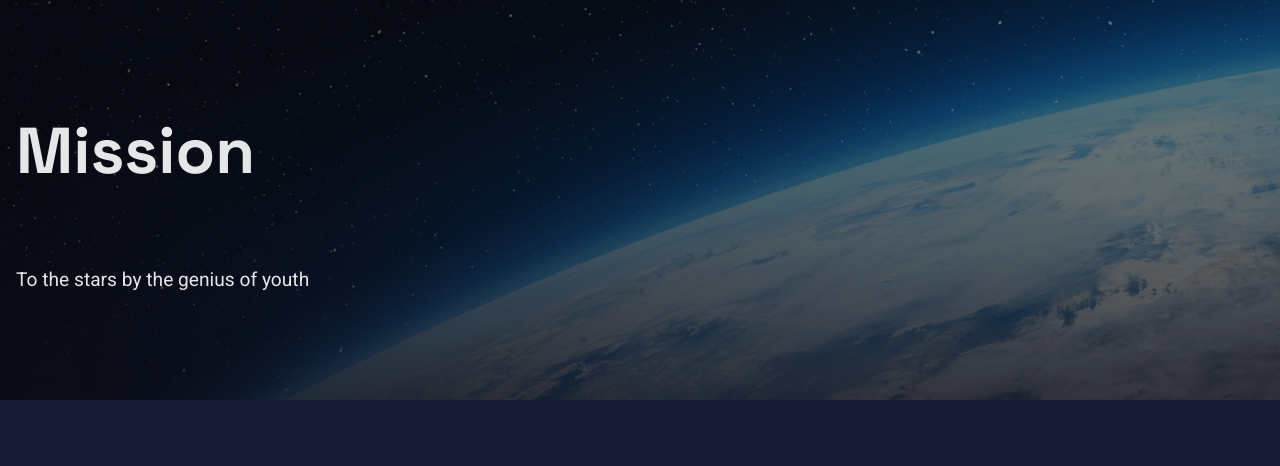
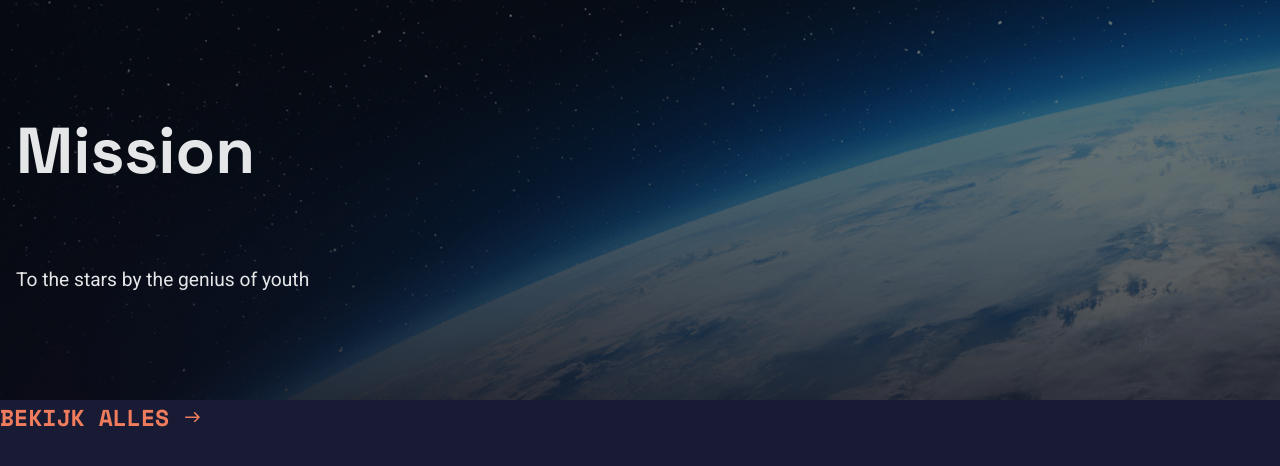
Before and after one commit to fdnd-agency/nebulaxplorer, a SvelteKit app: page / in a window 1280 px wide. Shown: the top 466 px of the page. Built offline with nearby package versions, Linux system fonts and the light colour scheme.

Commit message:
feat: aroowright moved to icon folder #624

```diff
--- a/src/lib/components/atoms/Link.svelte
+++ b/src/lib/components/atoms/Link.svelte
@@ -15,7 +15,7 @@
 -->
 
 <script>
-    import ArrowRight from "./ArrowRight.svelte";
+    import ArrowRight from "$lib/assets/icons/ArrowRight.svelte"
     let { href, classes, text, hiddenText, size, color="var(--color-neutral-darkest)", bold = false, stretched = false, ...rest} = $props()
 </script>
 
--- /dev/null
+++ b/src/lib/components/atoms/icon.svelte
@@ -0,0 +1,3 @@
+<script>
+
+<script/>
--- a/src/routes/+page.svelte
+++ b/src/routes/+page.svelte
@@ -1,6 +1,7 @@
 <script>
   import Hero from "$lib/components/organisms/Hero.svelte";
   import missionImage from "$lib/assets/images/hero-background-01.jpg";
+  import Link from "$lib/components/atoms/Link.svelte"
 </script>
 
 <svelte:head>
@@ -12,3 +13,6 @@
   text="To the stars by the genius of youth"
   image={missionImage}
 />
+
+
+<Link href="/" text="Bekijk alles" size="lg" color="var(--color-accent-light)" bold />
```
Also changed, not shown: src/lib/assets/icons/ArrowRight.svelte (renamed from src/lib/components/atoms/ArrowRight.svelte, +6 -1 lines).
